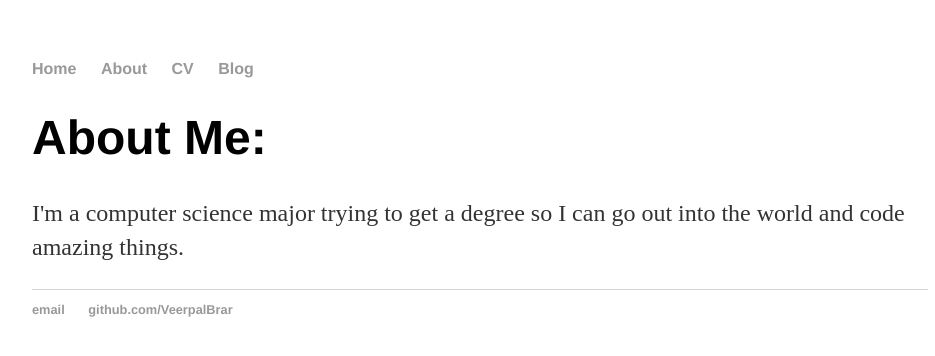
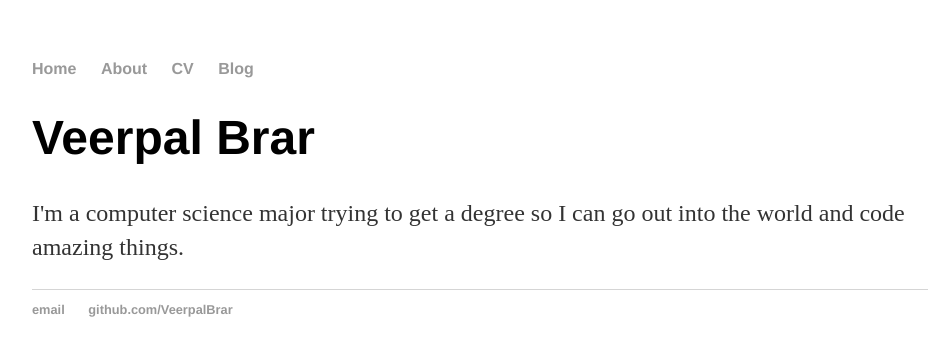
Before and after one commit to VeerpalBrar/VeerpalBrar.github.io, a Jekyll site: the page built from index.html, in a window 1280 px wide. Shown: the top 356 px of the page, without its empty margins (160-1095 px from the left). Built offline with Jekyll 4.4.1, drawn with Linux system fonts in a browser that asks for light colours.

Commit message:
Update index.html

```diff
--- a/index.html
+++ b/index.html
@@ -3,6 +3,6 @@ layout: default
 title: Veerpal Brar
 ---
 <div class="blurb">
-	<h1>About Me:</h1>
+	<h1>Veerpal Brar</h1>
 	<p> I'm a computer science major trying to get a degree so I can go out into the world and code amazing things. </p>
 </div><!-- /.blurb -->
```
